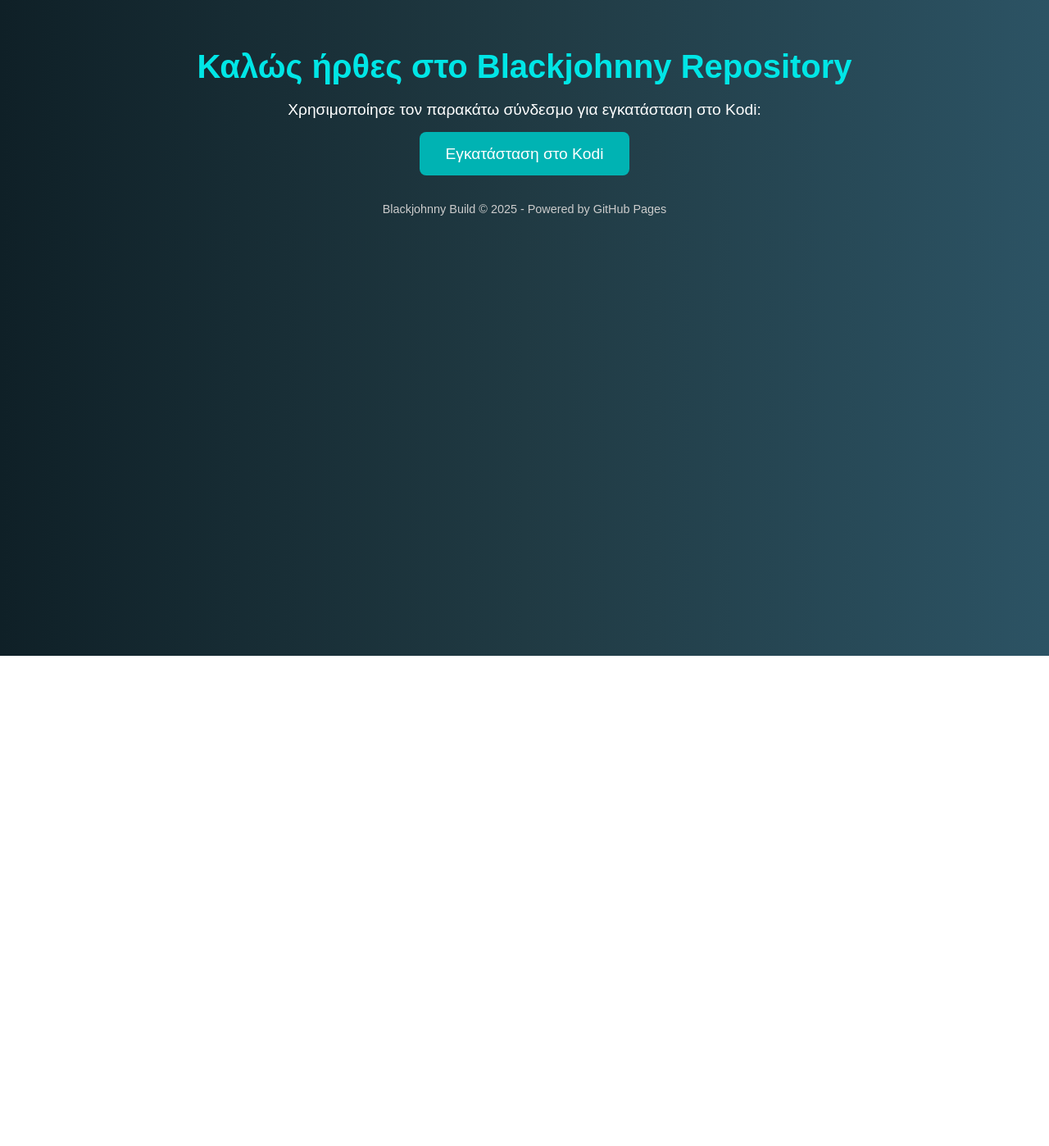
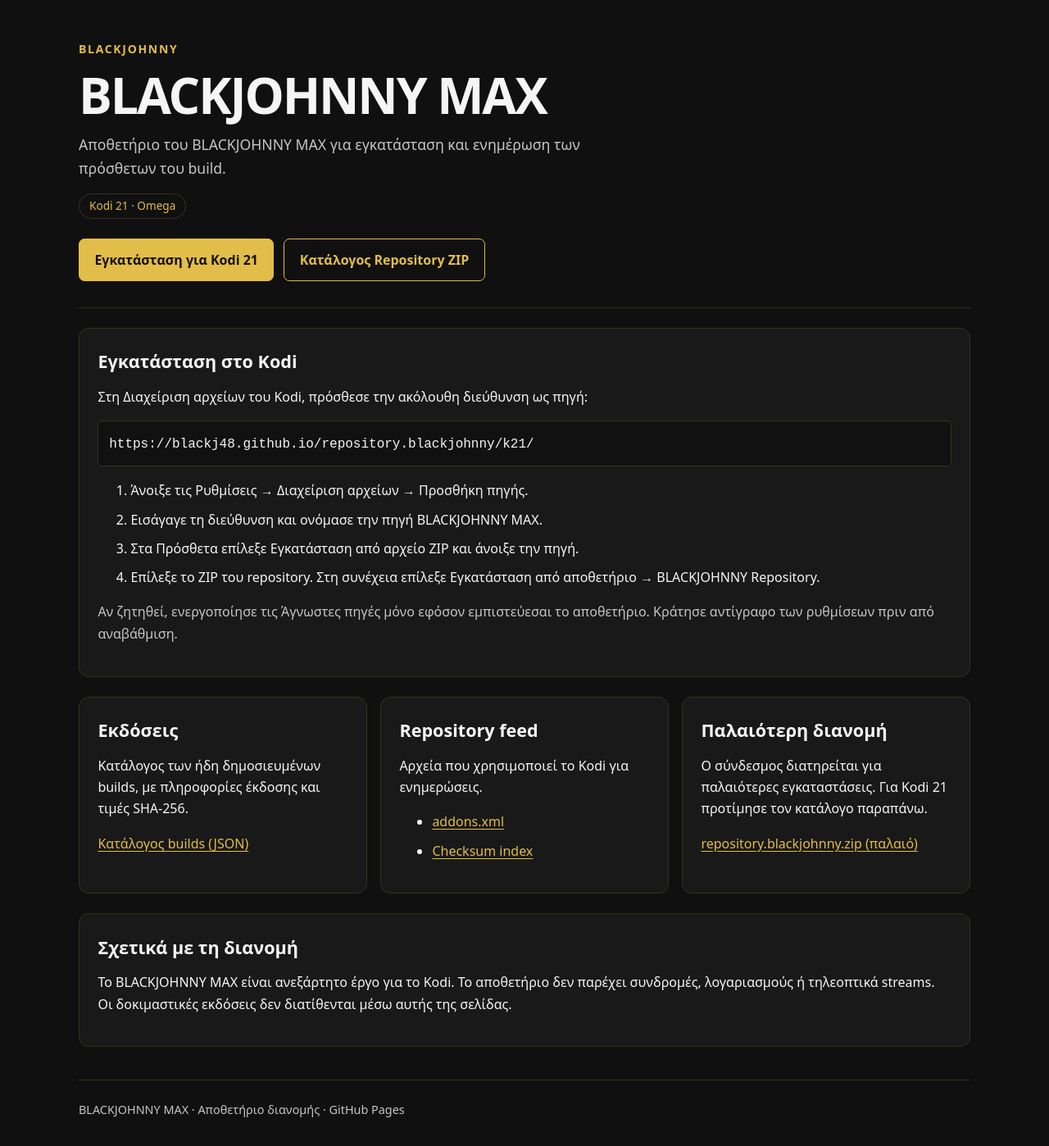
Before and after one commit to blackj48/repository.blackjohnny, a plain HTML site: page index.html in a window 1280 px wide. Shown: the whole page at 82% size. Before the commit the page ends 800 px from the top, so only its background shows below. Drawn offline with Linux system fonts and the light colour scheme.

Commit message:
Improve Kodi 21 repository landing and installation navigation

```diff
--- a/index.html
+++ b/index.html
@@ -1,54 +1,85 @@
-
-<!DOCTYPE html>
+<!doctype html>
 <html lang="el">
 <head>
-    <meta charset="UTF-8">
-    <meta name="viewport" content="width=device-width, initial-scale=1.0">
-    <title>Blackjohnny Repository</title>
-    <style>
-        body {
-            font-family: Arial, sans-serif;
-            background: linear-gradient(to right, #0f2027, #203a43, #2c5364);
-            color: #fff;
-            margin: 0;
-            padding: 2rem;
-            text-align: center;
-        }
-        h1 {
-            font-size: 2.5rem;
-            margin-bottom: 1rem;
-            color: #00e6e6;
-        }
-        p {
-            font-size: 1.2rem;
-            margin-bottom: 2rem;
-        }
-        .button {
-            background-color: #00b3b3;
-            color: white;
-            padding: 1rem 2rem;
-            border: none;
-            border-radius: 8px;
-            font-size: 1.2rem;
-            cursor: pointer;
-            text-decoration: none;
-        }
-        .button:hover {
-            background-color: #009999;
-        }
-        footer {
-            margin-top: 3rem;
-            font-size: 0.9rem;
-            color: #ccc;
-        }
-    </style>
+  <meta charset="utf-8">
+  <meta name="viewport" content="width=device-width, initial-scale=1">
+  <meta name="description" content="BLACKJOHNNY MAX — αποθετήριο και οδηγίες εγκατάστασης για Kodi 21.">
+  <title>BLACKJOHNNY MAX | Kodi Repository</title>
+  <style>
+    :root { color-scheme: dark; --bg:#101010; --panel:#191919; --line:#373020; --gold:#e2bd49; --text:#f5f5f5; --muted:#c5c5c5; }
+    * { box-sizing:border-box; }
+    body { margin:0; background:var(--bg); color:var(--text); font:16px/1.65 system-ui, sans-serif; }
+    main, footer { width:min(100% - 2rem, 68rem); margin-inline:auto; }
+    header { padding:3rem 0 2rem; border-bottom:1px solid var(--line); }
+    .brand { color:var(--gold); font-weight:800; font-size:0.875rem; letter-spacing:.12em; }
+    h1 { font-size:clamp(2rem, 7vw, 3.8rem); line-height:1.15; margin:.65rem 0; letter-spacing:-.035em; }
+    h2 { font-size:1.35rem; margin:0 0 .75rem; }
+    p { margin:.5rem 0 1rem; }
+    .lead { max-width:42rem; color:var(--muted); font-size:1.1rem; }
+    .tag { display:inline-block; border:1px solid var(--line); border-radius:2rem; padding:.2rem .75rem; color:var(--gold); font-size:.85rem; }
+    .actions { display:flex; flex-wrap:wrap; gap:.75rem; margin:1.5rem 0 0; }
+    a { color:var(--gold); overflow-wrap:anywhere; text-underline-offset:.2em; }
+    .button { display:inline-block; padding:.75rem 1.15rem; background:var(--gold); color:#15110a; font-weight:750; border:1px solid var(--gold); border-radius:.45rem; text-decoration:none; }
+    .secondary { background:transparent; color:var(--gold); }
+    a:focus-visible { outline:3px solid #fff; outline-offset:4px; }
+    section { margin-top:1.5rem; }
+    .grid { display:grid; grid-template-columns:repeat(auto-fit,minmax(min(100%,19rem),1fr)); gap:1rem; }
+    .panel { background:var(--panel); border:1px solid var(--line); border-radius:.75rem; padding:1.4rem; min-width:0; }
+    .source { background:#111; color:var(--text); border:1px solid var(--line); padding:.8rem; border-radius:.3rem; overflow-wrap:anywhere; user-select:all; }
+    li { margin-bottom:.55rem; }
+    .muted { color:var(--muted); }
+    footer { border-top:1px solid var(--line); margin-top:2.5rem; padding:1.5rem 0 2rem; color:var(--muted); font-size:.9rem; }
+  </style>
 </head>
 <body>
-    <h1>Καλώς ήρθες στο Blackjohnny Repository</h1>
-    <p>Χρησιμοποίησε τον παρακάτω σύνδεσμο για εγκατάσταση στο Kodi:</p>
-    <a href="https://blackj48.github.io/repository.blackjohnny/" class="button" target="_blank">Εγκατάσταση στο Kodi</a>
-    <footer>
-        Blackjohnny Build &copy; 2025 - Powered by GitHub Pages
-    </footer>
+<main>
+  <header>
+    <div class="brand">BLACKJOHNNY</div>
+    <h1>BLACKJOHNNY MAX</h1>
+    <p class="lead">Αποθετήριο του BLACKJOHNNY MAX για εγκατάσταση και ενημέρωση των πρόσθετων του build.</p>
+    <span class="tag">Kodi 21 · Omega</span>
+    <div class="actions">
+      <a class="button" href="k21/">Εγκατάσταση για Kodi 21</a>
+      <a class="button secondary" href="k21/addons/repository.blackjohnny/">Κατάλογος Repository ZIP</a>
+    </div>
+  </header>
+  <section class="panel" aria-labelledby="install-heading">
+    <h2 id="install-heading">Εγκατάσταση στο Kodi</h2>
+    <p>Στη Διαχείριση αρχείων του Kodi, πρόσθεσε την ακόλουθη διεύθυνση ως πηγή:</p>
+    <p class="source"><code>https://blackj48.github.io/repository.blackjohnny/k21/</code></p>
+    <ol>
+      <li>Άνοιξε τις Ρυθμίσεις → Διαχείριση αρχείων → Προσθήκη πηγής.</li>
+      <li>Εισάγαγε τη διεύθυνση και ονόμασε την πηγή BLACKJOHNNY MAX.</li>
+      <li>Στα Πρόσθετα επίλεξε Εγκατάσταση από αρχείο ZIP και άνοιξε την πηγή.</li>
+      <li>Επίλεξε το ZIP του repository. Στη συνέχεια επίλεξε Εγκατάσταση από αποθετήριο → BLACKJOHNNY Repository.</li>
+    </ol>
+    <p class="muted">Αν ζητηθεί, ενεργοποίησε τις Άγνωστες πηγές μόνο εφόσον εμπιστεύεσαι το αποθετήριο. Κράτησε αντίγραφο των ρυθμίσεων πριν από αναβάθμιση.</p>
+  </section>
+  <section class="grid" aria-label="Σύνδεσμοι διανομής">
+    <article class="panel">
+      <h2>Εκδόσεις</h2>
+      <p>Κατάλογος των ήδη δημοσιευμένων builds, με πληροφορίες έκδοσης και τιμές SHA-256.</p>
+      <a href="k21/builds.json">Κατάλογος builds (JSON)</a>
+    </article>
+    <article class="panel">
+      <h2>Repository feed</h2>
+      <p>Αρχεία που χρησιμοποιεί το Kodi για ενημερώσεις.</p>
+      <ul>
+        <li><a href="k21/addons.xml">addons.xml</a></li>
+        <li><a href="k21/addons.xml.md5">Checksum index</a></li>
+      </ul>
+    </article>
+    <article class="panel">
+      <h2>Παλαιότερη διανομή</h2>
+      <p>Ο σύνδεσμος διατηρείται για παλαιότερες εγκαταστάσεις. Για Kodi 21 προτίμησε τον κατάλογο παραπάνω.</p>
+      <a href="repository.blackjohnny.zip">repository.blackjohnny.zip (παλαιό)</a>
+    </article>
+  </section>
+  <section class="panel">
+    <h2>Σχετικά με τη διανομή</h2>
+    <p>Το BLACKJOHNNY MAX είναι ανεξάρτητο έργο για το Kodi. Το αποθετήριο δεν παρέχει συνδρομές, λογαριασμούς ή τηλεοπτικά streams. Οι δοκιμαστικές εκδόσεις δεν διατίθενται μέσω αυτής της σελίδας.</p>
+  </section>
+</main>
+<footer>BLACKJOHNNY MAX · Αποθετήριο διανομής · GitHub Pages</footer>
 </body>
 </html>
```
